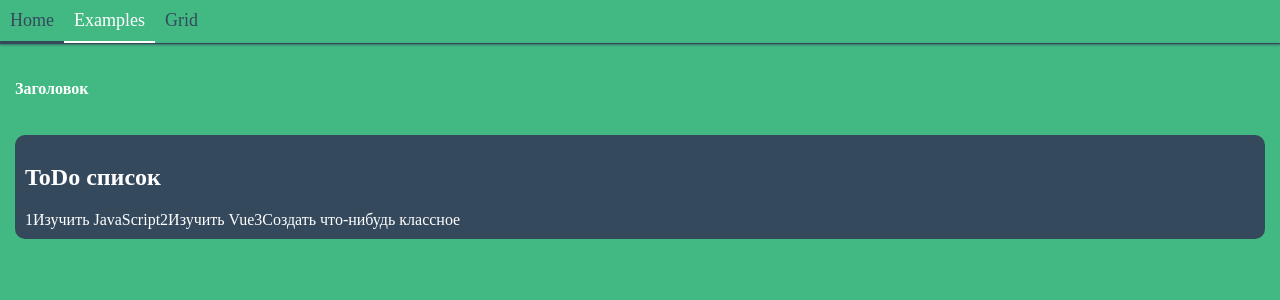
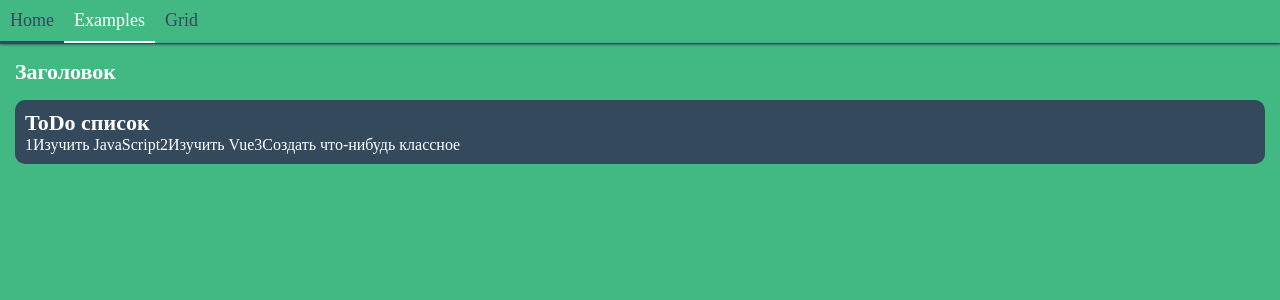
Before and after one commit to newbornfrontender/test-single-vue-app, a Vue app: page /examples in a window 1280 px wide. Shown: the top 300 px of the page. Built offline with nearby package versions, Linux system fonts and the light colour scheme; the HTML template or start-up script is replaced by a standard one.

Commit message:
Перенес сюда основные стили из компонентов

```diff
--- a/src/assets/main.css
+++ b/src/assets/main.css
@@ -1,3 +1,8 @@
+body {
+  margin: 0;
+  background-color: #42b983;
+}
+
 .list {
   margin: 0;
   padding: 0;
@@ -5,6 +10,16 @@
   list-style-type: none;
 }
 
+.list__item {
+  display: flex;
+}
+
 .list__link {
   text-decoration: none;
 }
+
+.title {
+  margin: 0;
+  font-size: 22px;
+  color: #fff;
+}
```
